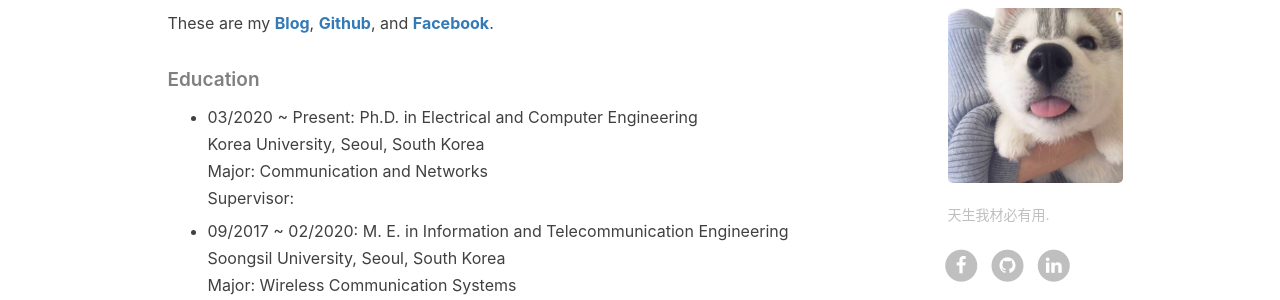
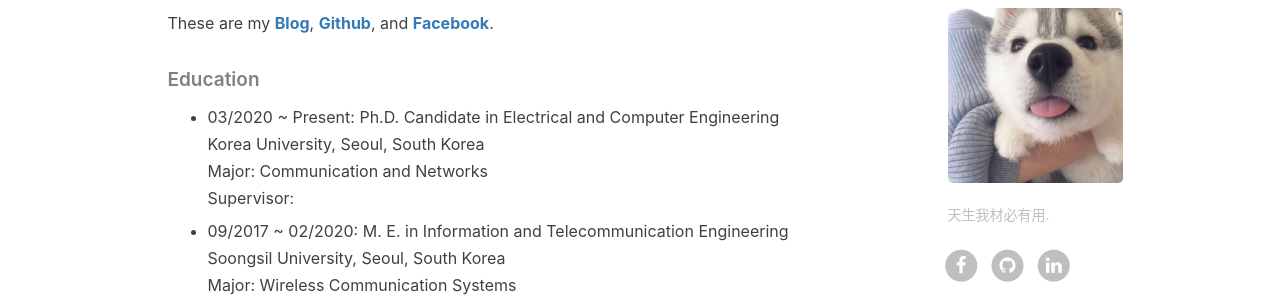
Before and after one commit to csxmt123/zhouwt612.github.io, a Jekyll site: the page built from z_about.html, in a window 1280 px wide. Shown: the part 651-951 px from the top of the page. Built offline with Jekyll 4.4.1, drawn with Linux system fonts in a browser that asks for light colours; nearby versions of some CDN libraries; comment, search, counter and statistics services are not loaded.

Commit message:
Update en.md

```diff
--- a/_includes/about/en.md
+++ b/_includes/about/en.md
@@ -8,7 +8,7 @@ Hi, I am Zhou, Wentao. I am studying for a master's degree in Information and Te
 These are my [**Blog**](https://wentaozhou.cn), [**Github**](http://github.com/zhouwt612), and [**Facebook**](https://www.facebook.com/zhouwentao612).
 
 ##### Education
-- 03/2020 ~ Present: Ph.D. in Electrical and Computer Engineering
+- 03/2020 ~ Present: Ph.D. Candidate in Electrical and Computer Engineering
   Korea University, Seoul, South Korea
   Major: Communication and Networks
   Supervisor:
```
